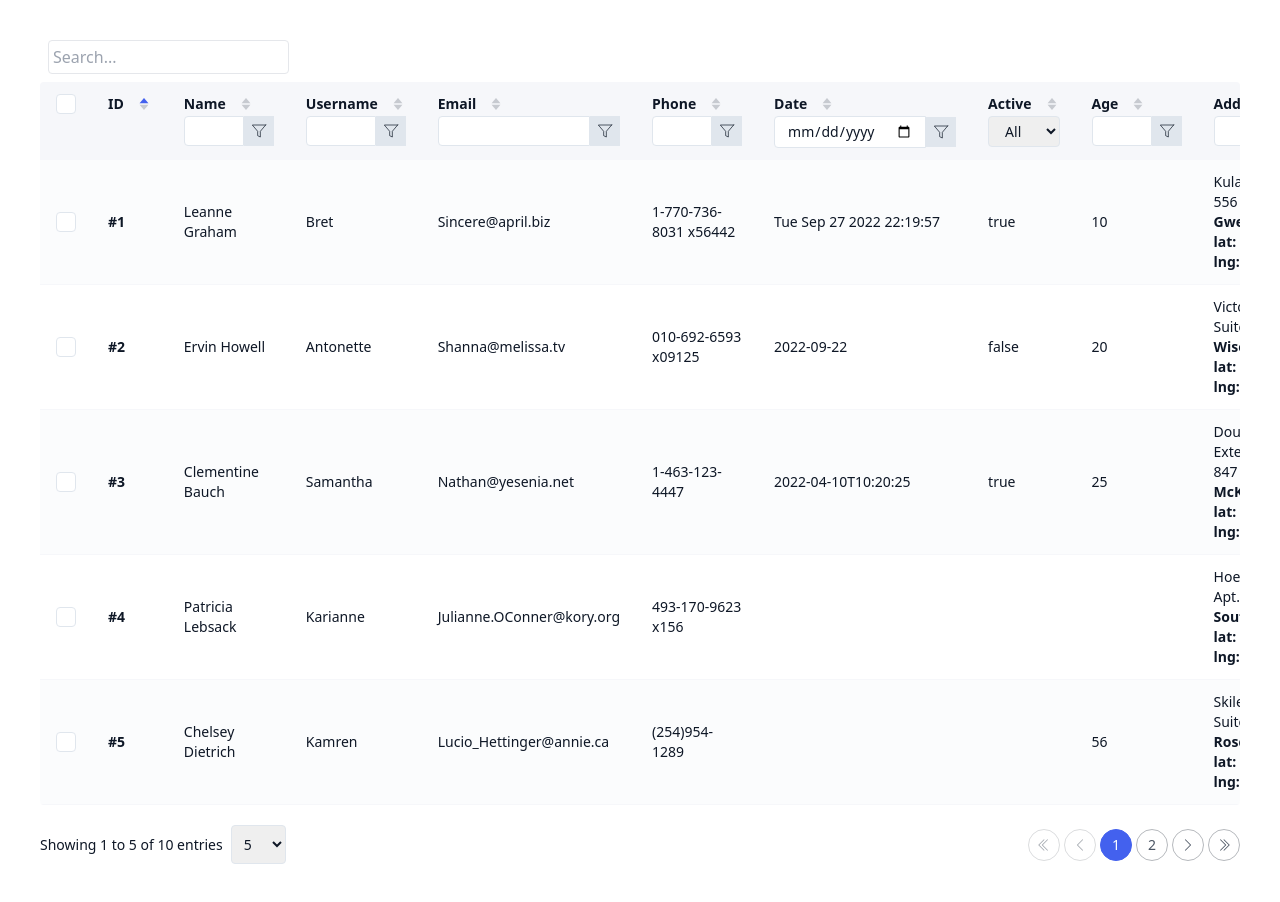
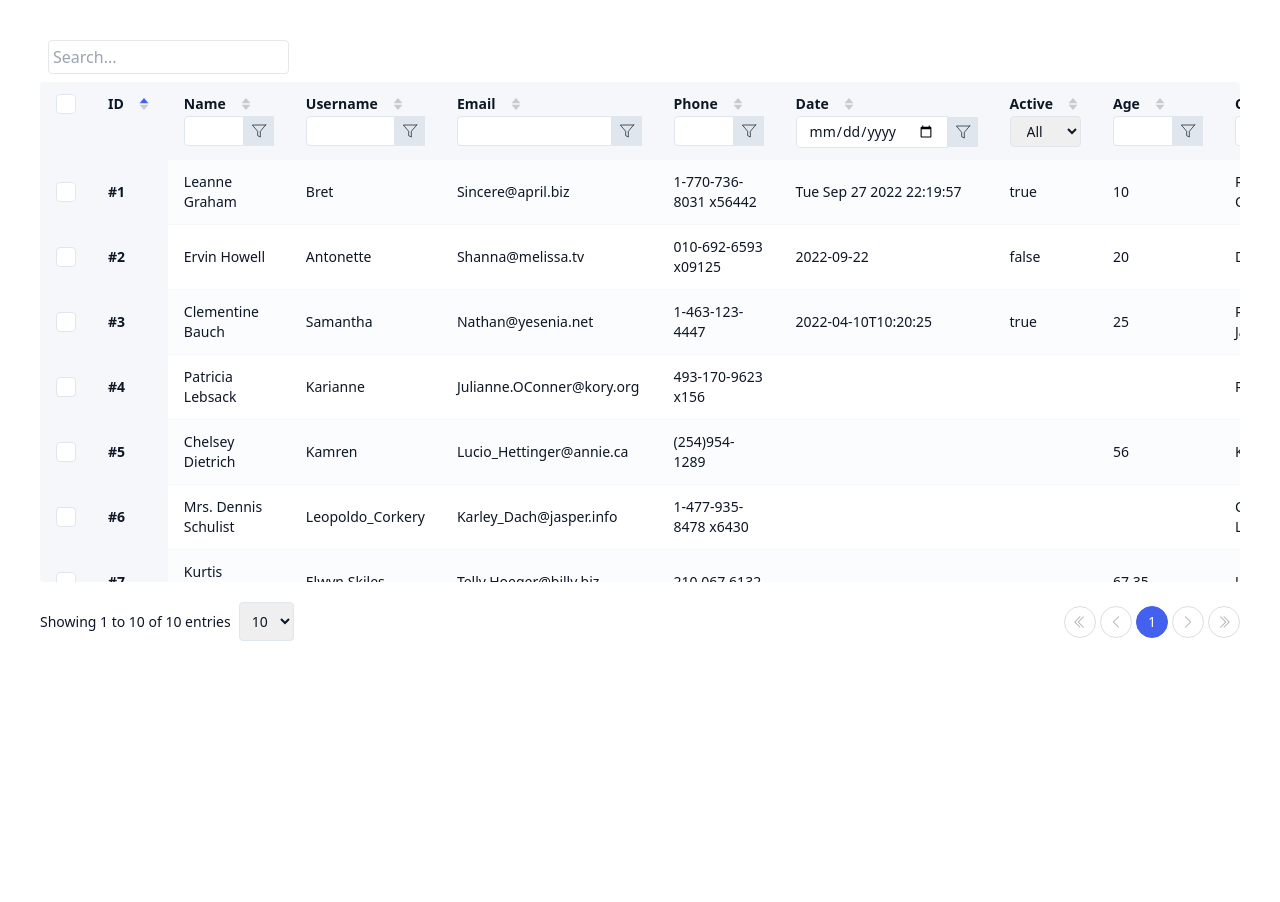
Before and after one commit to bhaveshpatel200/vue3-datatable, a Vue app: page / in a window 1280 px wide. Shown: the top 902 px of the page. After the commit the page ends 800 px from the top, so only its background shows below. Built offline with nearby package versions, Linux system fonts and the light colour scheme.

Commit message:
added new features

```diff
--- a/src/App.vue
+++ b/src/App.vue
@@ -13,12 +13,14 @@
       :rows="rows"
       :columns="cols"
       :totalRows="rows?.length"
-      :hasCheckbox="true"
       :sortable="true"
-      :pageSize="5"
+      :pageSize="10"
       :pageSizeOptions="[5, 10]"
       :search="search"
       :columnFilter="true"
+      :hasCheckbox="true"
+      :stickyFirstColumn="true"
+      :stickyHeader="true"
     >
       <template #id="data">
         <strong>#{{ data.value.id }}</strong>
@@ -43,28 +45,6 @@ const cols =
     { field: "date", title: "Date", type: "date" },
     { field: "active", title: "Active", type: "bool" },
     { field: "age", title: "Age", type: "number" },
-    {
-      field: "address.city",
-      title: "Address",
-      search: true,
-      cellRenderer: (item: any) => {
-        return (
-          item &&
-          item.address?.street +
-            ", " +
-            item.address?.suite +
-            "<br/><strong>" +
-            item.address?.city +
-            "</strong>" +
-            "<br/><strong>" +
-            "lat: " +
-            item.address?.geo?.lat +
-            "&nbsp;&nbsp; lng: " +
-            item.address?.geo?.lng +
-            "</strong>"
-        );
-      },
-    },
     { field: "company.name", title: "Company" },
   ]) || [];
 
--- a/src/components/column-filter.vue
+++ b/src/components/column-filter.vue
@@ -1,6 +1,6 @@
 <template>
   <div
-    class="bh-filter-menu bh-absolute bh-bg-white bh-shadow-md bh-rounded-md bh-top-full bh-right-0 bh-w-32 bh-z-10 bh-mt-1"
+    class="bh-filter-menu bh-absolute bh-z-[1] bh-bg-white bh-shadow-md bh-rounded-md bh-top-full bh-right-0 bh-w-32 bh-mt-1"
   >
     <div class="bh-text-[13px] bh-font-normal" @click.stop="close">
       <button
--- a/src/components/column-header.vue
+++ b/src/components/column-header.vue
@@ -1,6 +1,13 @@
 <template>
   <tr key="hdrrow">
-    <th v-if="props.all.hasCheckbox" :key="'chkall'" class="bh-w-px">
+    <th
+      v-if="props.all.hasCheckbox"
+      :key="'chkall'"
+      class="bh-w-px"
+      :class="{
+        'bh-sticky bh-left-0 bh-bg-[#f6f7fa] bh-z-[1]': props.all.stickyHeader,
+      }"
+    >
       <div class="bh-checkbox">
         <input
           ref="selectedAll"
@@ -13,12 +20,20 @@
         </div>
       </div>
     </th>
-    <template v-for="col in props.all.columns">
+    <template v-for="(col, j) in props.all.columns">
       <th
         v-if="!col.hide"
         :key="col.field"
-        class="bh-select-none"
-        :class="[props.all.sortable && col.sort ? 'bh-cursor-pointer' : '']"
+        class="bh-select-none bh-z-[1]"
+        :class="[
+          props.all.sortable && col.sort ? 'bh-cursor-pointer' : '',
+          j === 0 && props.all.stickyFirstColumn
+            ? 'bh-sticky bh-left-0 bh-bg-[#f6f7fa]'
+            : '',
+          props.all.hasCheckbox && j === 0 && props.all.stickyFirstColumn
+            ? 'bh-left-[52px]'
+            : '',
+        ]"
         :style="{
           width: col.width,
           'min-width': col.minWidth,
--- a/src/components/custom-table.vue
+++ b/src/components/custom-table.vue
@@ -8,7 +8,7 @@
       :style="{ height: props.stickyHeader && props.height }"
     >
       <table :class="[props.skin]">
-        <thead :class="{ 'bh-sticky bh-top-0': props.stickyHeader }">
+        <thead :class="{ 'bh-sticky bh-top-0 bh-z-10': props.stickyHeader }">
           <column-header
             :all="props"
             :currentSortColumn="currentSortColumn"
@@ -34,7 +34,13 @@
               ]"
               @click.prevent="rowClick(item, i)"
             >
-              <td v-if="props.hasCheckbox">
+              <td
+                v-if="props.hasCheckbox"
+                :class="{
+                  'bh-sticky bh-left-0 bh-bg-[#f6f7fa]':
+                    props.stickyFirstColumn,
+                }"
+              >
                 <div class="bh-checkbox">
                   <input
                     v-model="selected"
@@ -47,7 +53,7 @@
                   </div>
                 </div>
               </td>
-              <template v-for="col in props.columns">
+              <template v-for="(col, j) in props.columns">
                 <td
                   v-if="!col.hide"
                   :key="col.field"
@@ -55,6 +61,12 @@
                     typeof props.cellClass === 'function'
                       ? cellClass(item)
                       : props.cellClass,
+                    j === 0 && props.stickyFirstColumn
+                      ? 'bh-sticky bh-left-0 bh-bg-[#f6f7fa]'
+                      : '',
+                    props.hasCheckbox && j === 0 && props.stickyFirstColumn
+                      ? 'bh-left-[52px]'
+                      : '',
                   ]"
                 >
                   <template v-if="slots[col.field]">
```
Also changed, not shown: src/assets/css/tailwind.css.
